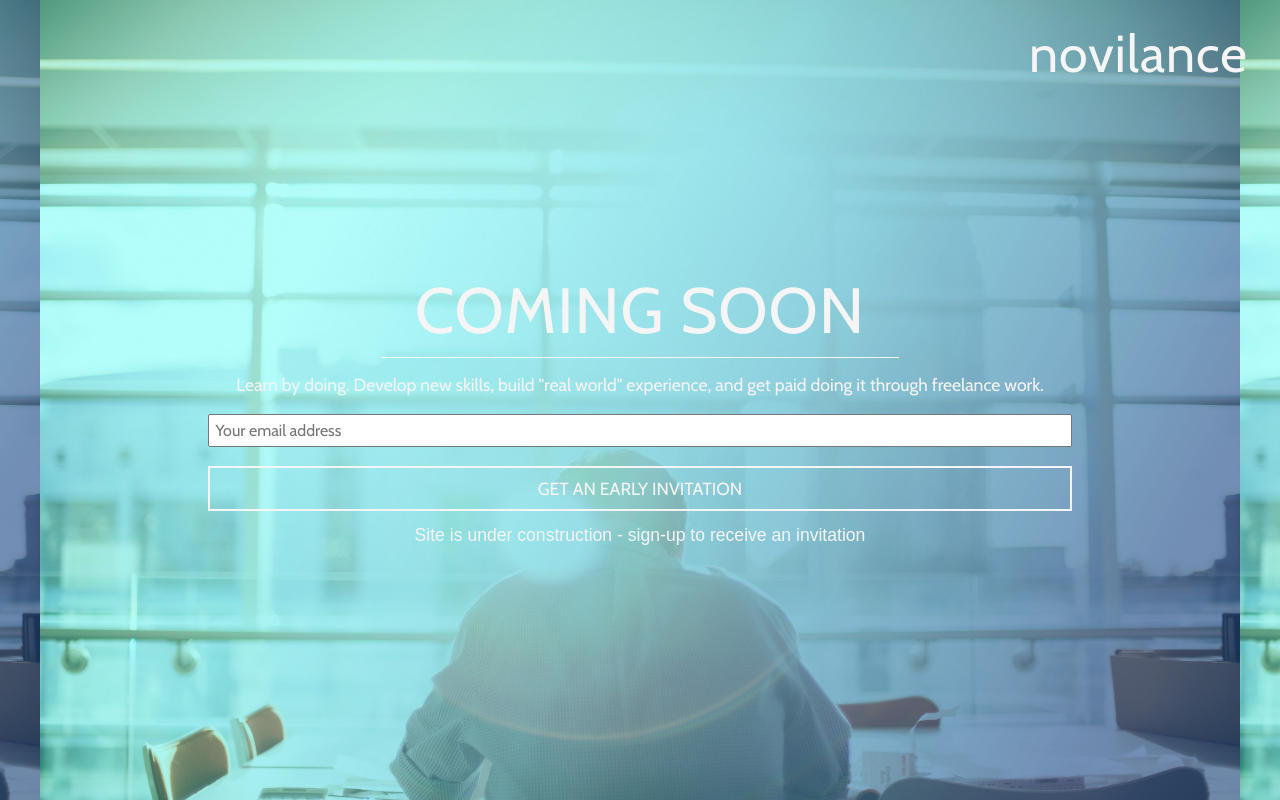
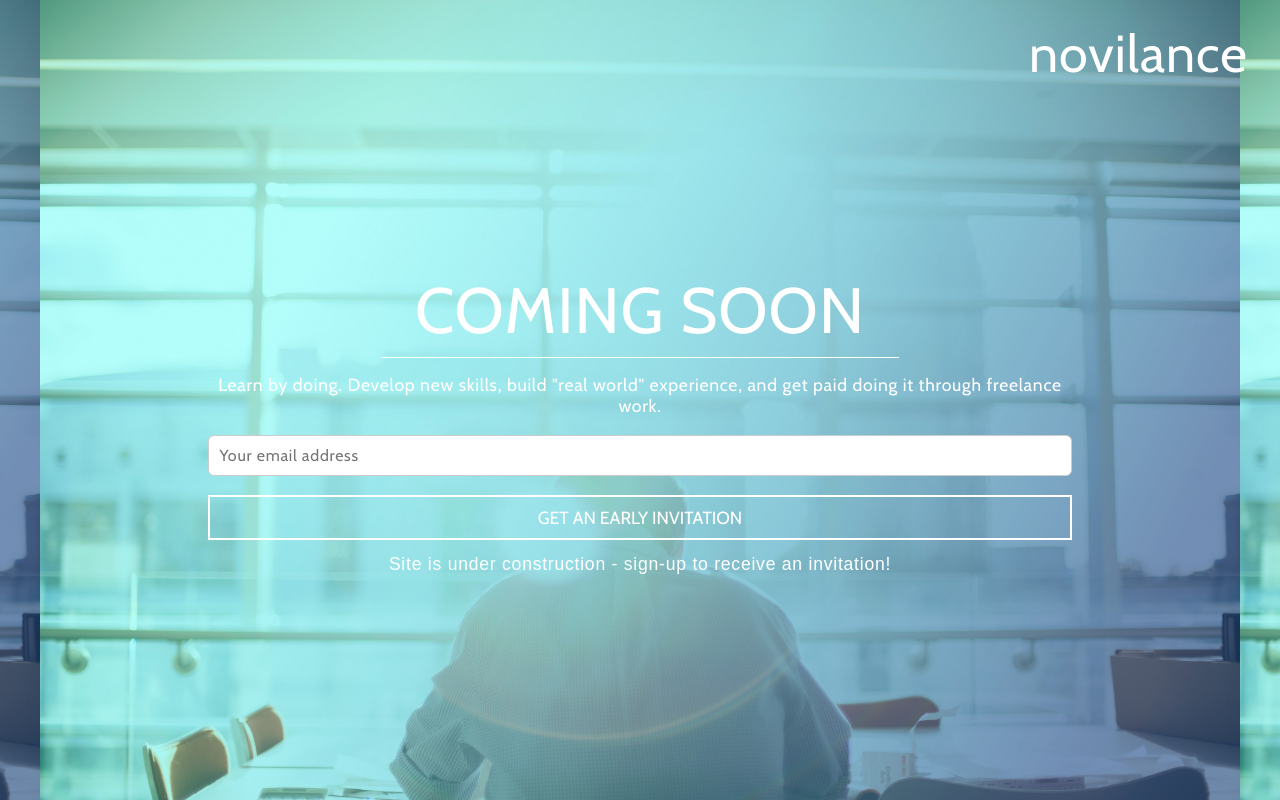
Before and after one commit to alexhmontgomery/novilance-launchpage, a React (Create React App) app: page / in a window 1280 px wide. Built offline with nearby package versions, Linux system fonts and the light colour scheme; a web font is replaced by a local one.

Commit message:
Make styling adjustments and api address change for launch

```diff
--- a/src/components/SignUpForm.js
+++ b/src/components/SignUpForm.js
@@ -1,5 +1,5 @@
 import React, { Component } from 'react'
-import config from '../config/main'
+// import config from '../config/main'
 import Axios from 'axios'
 
 export default class SignUpForm extends Component {
@@ -28,7 +28,7 @@ export default class SignUpForm extends Component {
     event.preventDefault()
 
     this.setState({ loading: true }, () => {
-      Axios.post('https://novilance-api.herokuapp.com/launchRegister', {
+      Axios.post('http://api.novilance.com/launchRegister', {
         headers: {
           'Accept': 'application/json',
           'Content-Type': 'application/json'
@@ -36,7 +36,6 @@ export default class SignUpForm extends Component {
         email: this.state.email
       })
       .then(res => {
-        console.log(res)
         if (res.data.success) {
           this.setState({
             loading: false,
@@ -52,7 +51,6 @@ export default class SignUpForm extends Component {
         }
       })
       .catch(err => {
-        console.log(err)
         this.setState({
           error: true,
           loading: false,
@@ -78,7 +76,7 @@ export default class SignUpForm extends Component {
 
           {this.state.message && this.state.error &&
             <div className='form-interior-container'>
-              <p className='error-message'><em>Whoops, it looks like there was a problem.</em></p>
+              <p className='error-message'><em>Oops, it looks like there was a problem.</em></p>
               <p className='error-message'><em>{this.state.message}</em></p>
             </div>
           }
@@ -94,7 +92,7 @@ export default class SignUpForm extends Component {
             }
           </div>
           <div className='form-interior-container'>
-            <p className='instructions'>Site is under construction - sign-up to receive an invitation</p>
+            <p className='instructions'>Site is under construction - sign-up to receive an invitation!</p>
           </div>
         </form>
       </div>
--- a/src/styles/index.css
+++ b/src/styles/index.css
@@ -4,6 +4,10 @@
   box-sizing: border-box;
   margin: 0 auto;
   font-family: 'Cabin', sans-serif;
+}
+
+button {
+  cursor: pointer;
 }
 
 body {
@@ -16,7 +20,7 @@ body {
 }
 
 .app-main {
-  color: whitesmoke;
+  color: white;
   padding: 0.75em;
   min-height: 100vh;
 }
@@ -51,7 +55,7 @@ header {
 }
 
 #breakline {
-  border-top: 1px solid whitesmoke;
+  border-top: 1px solid white;
   margin: 0.5em 20% 1em 20%;
 }
 
@@ -61,6 +65,7 @@ header {
 
 .tagline {
   font-size: 0.95em;
+  letter-spacing: 0.75px;
 }
 
 .form-interior-container {
@@ -69,18 +74,23 @@ header {
 
 .email-input {
   width: 100%;
-  padding: 5px 5px;
+  padding: 10px;
   font-size: 0.9em;
+  border: 1px solid #ccc;
+  border-radius: 6px;
+  letter-spacing: 0.75px;
 }
 
 .input-message {
   color: #6C7A89;
   font-size: 0.9em;
+  letter-spacing: 0.5px;
 }
 
 .error-message {
   color: #D24D57;
   font-size: 0.9em;
+  letter-spacing: 0.5px;
 }
 
 #loading-icon {
@@ -89,17 +99,23 @@ header {
 
 .submit-btn {
   margin-top: 5px;
-  border: 2px solid whitesmoke;
+  border: 2px solid white;
   background: none;
-  color: whitesmoke;
+  color: white;
   width: 100%;
   padding: 10px 3px;
   font-size: 1.0em;
 }
 
+.submit-btn:hover {
+  background-color: white;
+  color: #333;
+}
+
 .instructions {
   font-family: 'Cabin Condensed', sans-serif;
   font-size: 0.9em;
+  letter-spacing: 0.75px;
 }
 
 
```
